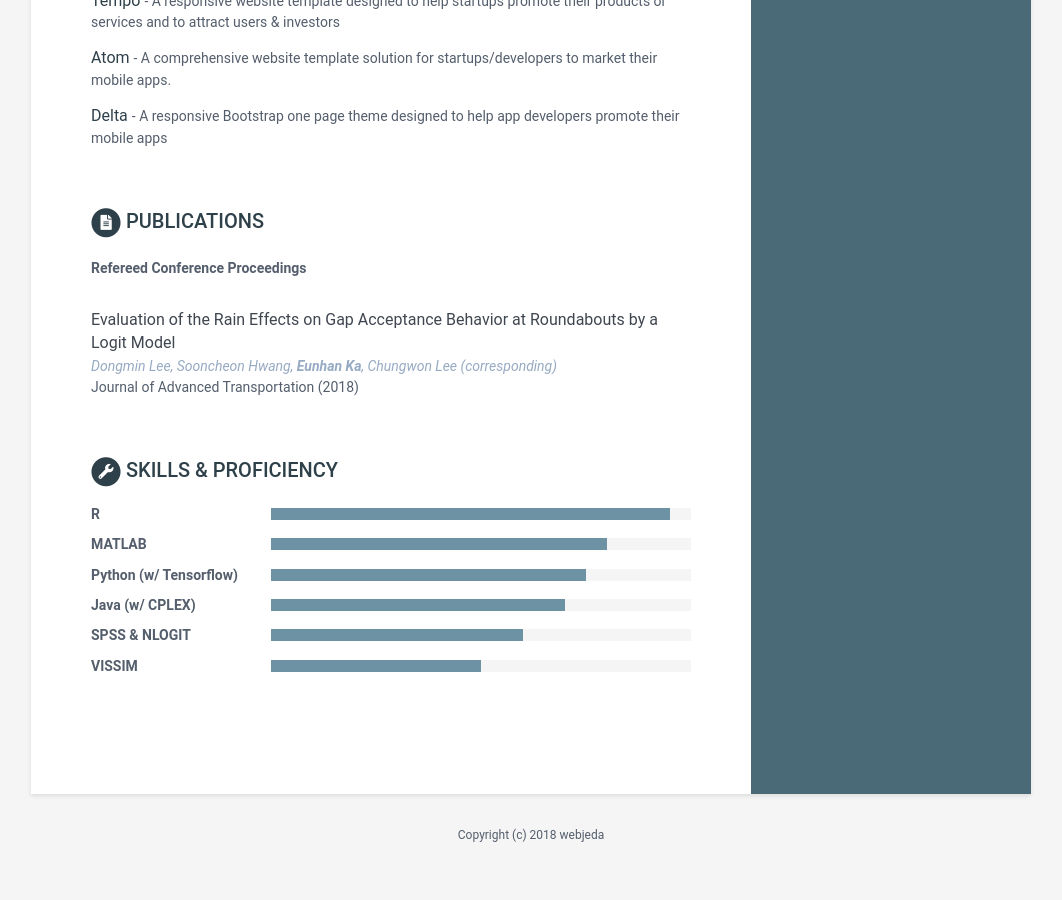
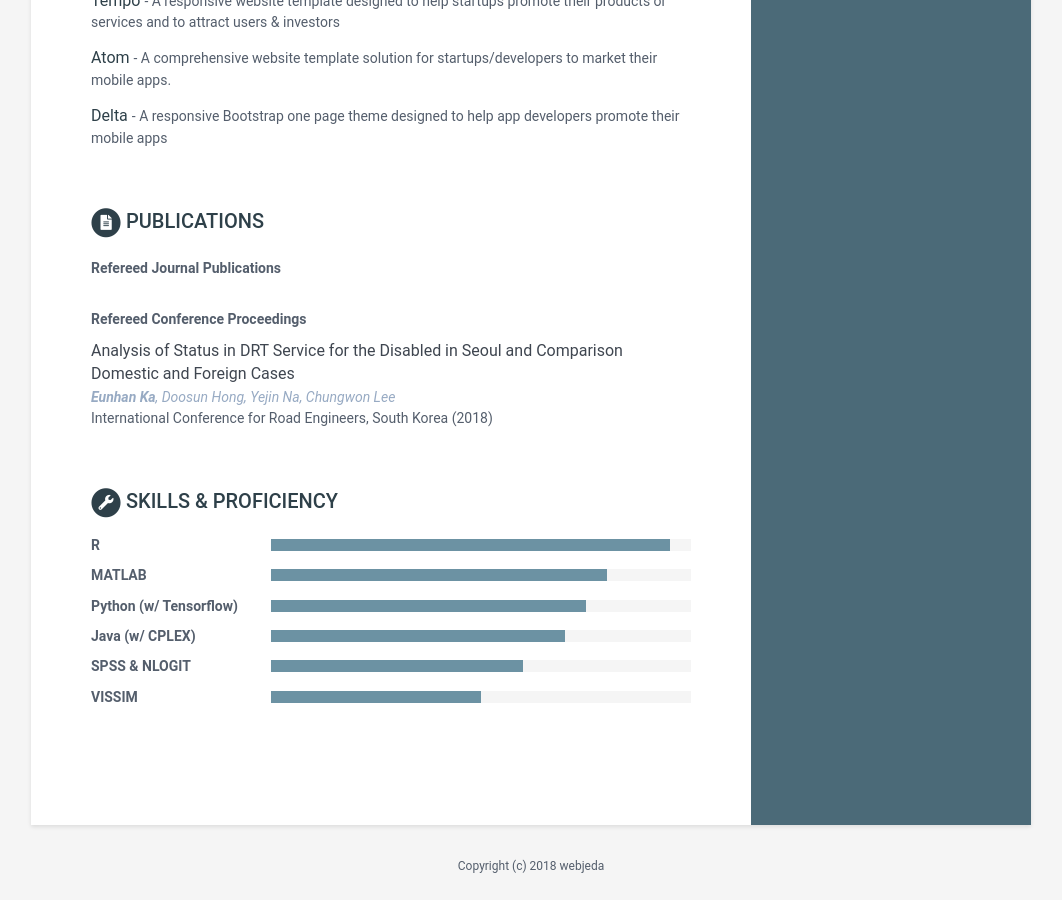
Before and after one commit to eunhanka/eunhanka.github.io, a Jekyll site: the page built from index.html, in a window 1280 px wide and 900 px high, scrolled down 2823 px. Shown: the whole window, without its empty margins (109-1171 px from the left). Built offline with Jekyll 4.4.1, drawn with Linux system fonts in a browser that asks for light colours; before the commit the page ends 3698 px from its top, so only the background shows below that.

Commit message:
Update data.yml

```diff
--- a/_data/data.yml
+++ b/_data/data.yml
@@ -172,16 +172,22 @@
 
     papers:
       - title: Evaluation of the Rain Effects on Gap Acceptance Behavior at Roundabouts by a Logit Model
-        authors: Dongmin Lee, Sooncheon Hwang, <b>Eunhan Ka</b>, Chungwon Lee (corresponding)
+        authors: Dongmin Lee, Sooncheon Hwang, <b>Eunhan Ka</b>, Chungwon Lee
         conference: Journal of Advanced Transportation (2018)
 
-    intro: |
+    intro2: |
       <p><b> Refereed Conference Proceedings </b></p>
 
     papers:
-      - title: Evaluation of the Rain Effects on Gap Acceptance Behavior at Roundabouts by a Logit Model
-        authors: Dongmin Lee, Sooncheon Hwang, <b>Eunhan Ka</b>, Chungwon Lee (corresponding)
-        conference: Journal of Advanced Transportation (2018)
+      - title: Analysis of Status in DRT Service for the Disabled in Seoul and Comparison Domestic and Foreign Cases
+        authors: <b>Eunhan Ka</b>, Doosun Hong, Yejin Na, Chungwon Lee
+        conference: International Conference for Road Engineers, South Korea (2018)
+
+    papers:
+      - title: Analysis of Status in DRT Service for the Disabled in Seoul and Comparison Domestic and Foreign Cases
+        authors: <b>Eunhan Ka</b>, Doosun Hong, Yejin Na, Chungwon Lee
+        conference: International Conference for Road Engineers, South Korea (2018)
+
 
 skills:
     title: Skills &amp; Proficiency
```
